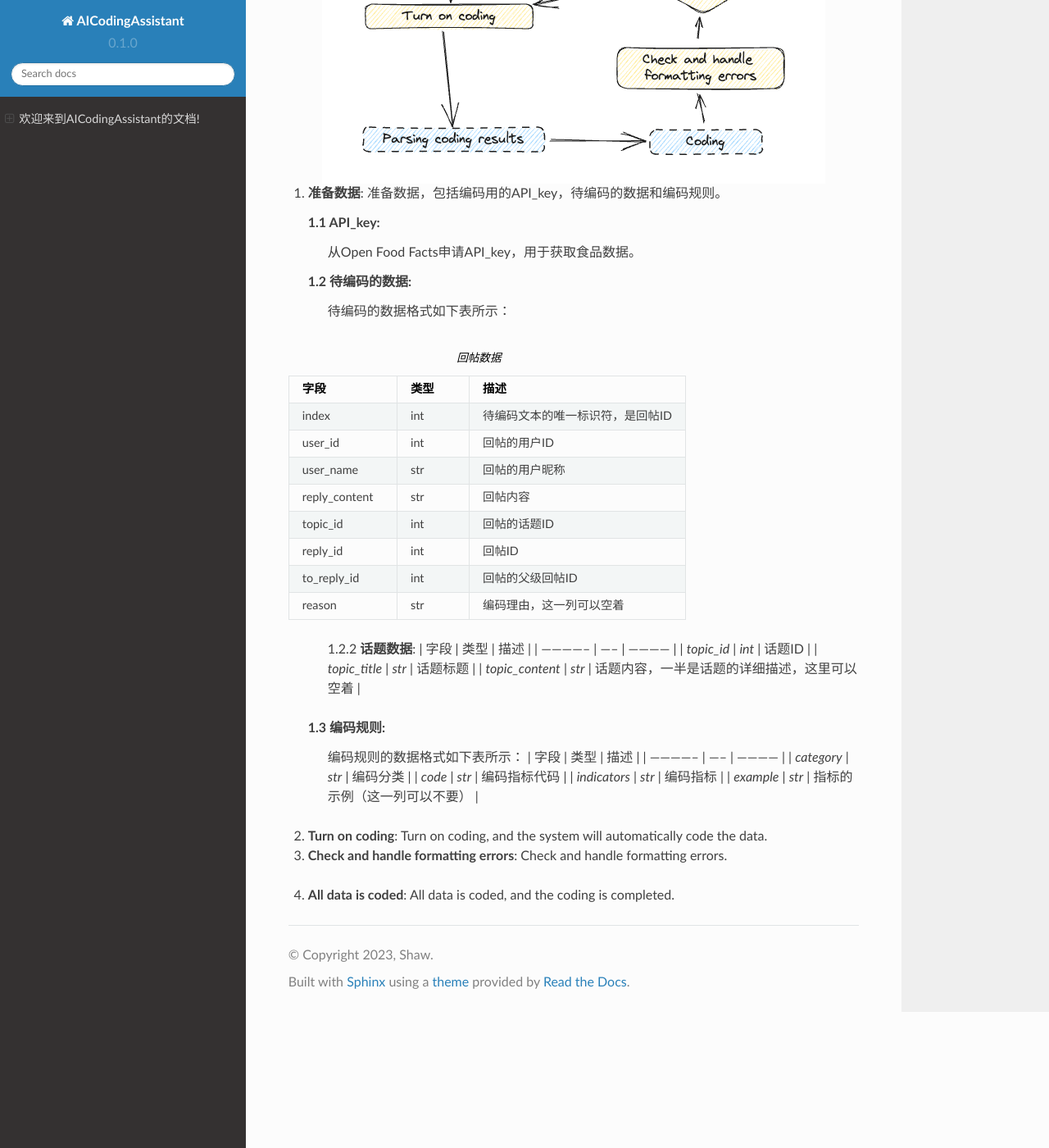
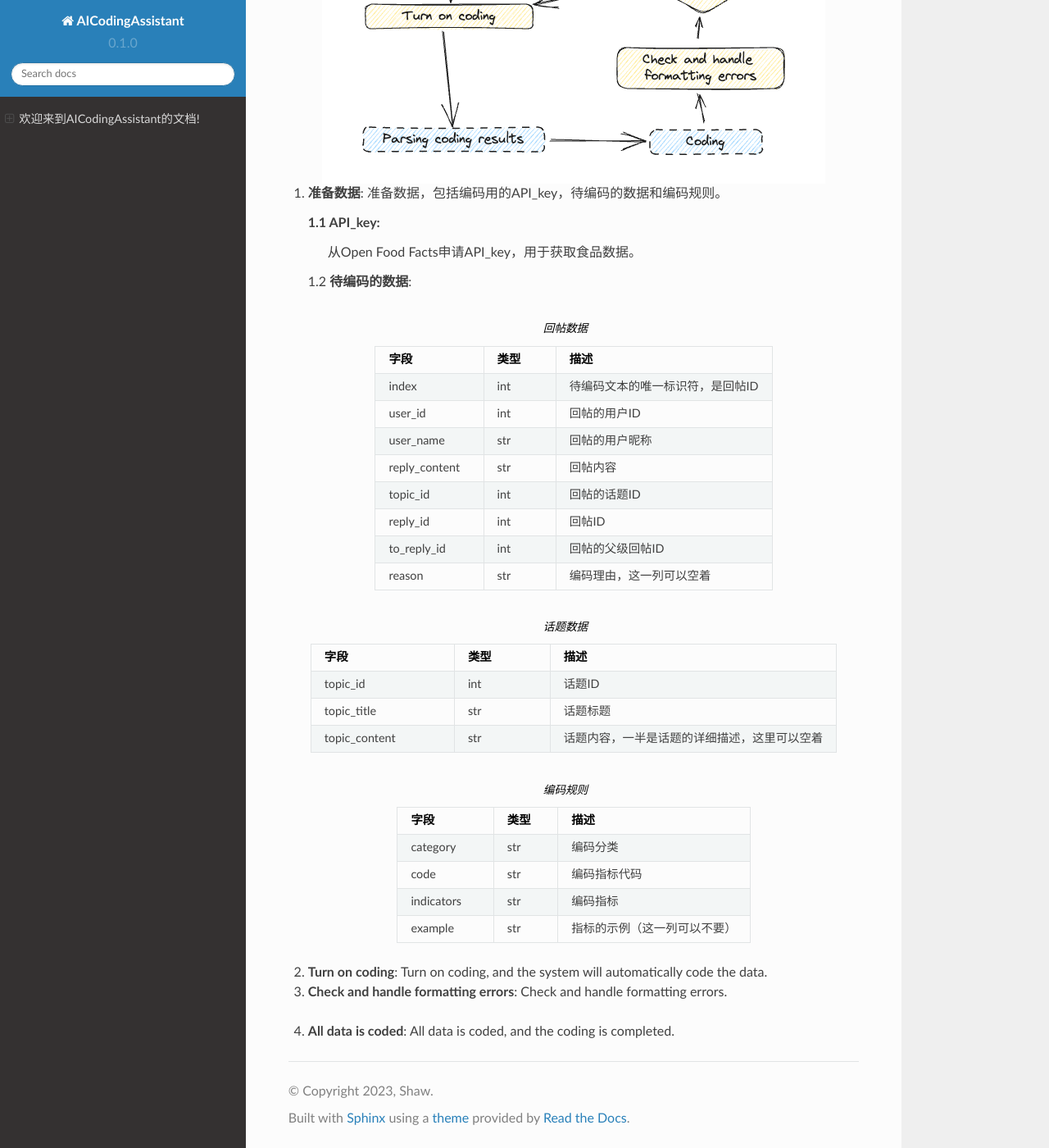
Before and after one commit to etShaw-zh/AICodingAssistant, a Sphinx documentation site: the page built from docs/source/index.rst, in a window 1280 px wide and 1400 px high, scrolled down 542 px. Shown: the whole window at 82% size. Built offline with Sphinx 7.4.7 and the Read the Docs theme 2.0.0, drawn with Linux system fonts in a browser that asks for light colours.

Commit message:
Update index.rst

```diff
--- a/docs/source/index.rst
+++ b/docs/source/index.rst
@@ -28,9 +28,9 @@
        从Open Food Facts申请API_key，用于获取食品数据。
 
    1.2 **待编码的数据**:
-         待编码的数据格式如下表所示：
 
 .. csv-table:: 回帖数据
+   :align: center
    :header: "字段", "类型", "描述"
    :widths: 15, 10, 30
 
@@ -43,45 +43,25 @@
    "to_reply_id", int, "回帖的父级回帖ID"
    "reason", str, "编码理由，这一列可以空着"
 
+.. csv-table:: 话题数据
+   :align: center
+   :header: "字段", "类型", "描述"
+   :widths: 15, 10, 30
 
-+------------+------------+-----------+
-| 字段  | 类型  | 描述  |
-+============+============+===========+
-| index | int   | 待编码文本的唯一标识符，是回帖ID  |
-+------------+------------+-----------+
-| user_id | int   | 回帖的用户ID  |
-+------------+------------+-----------+
-| user_name | str   | 回帖的用户昵称  |
-+------------+------------+-----------+
-| reply_content | str   | 回帖内容  |
-+------------+------------+-----------+
-| topic_id | int   | 回帖的话题ID  |
-+------------+------------+-----------+
-| reply_id | int   | 回帖ID  |
-+------------+------------+-----------+
-| to_reply_id | int   | 回帖的父级回帖ID  |
-+------------+------------+-----------+
-| reason | str   | 编码理由，这一列可以空着  |
-+------------+------------+-----------+
+   "topic_id", int, "话题ID"
+   "topic_title", str, "话题标题"
+   "topic_content", str, "话题内容，一半是话题的详细描述，这里可以空着"
 
+.. csv-table:: 编码规则
+   :align: center
+   :header: "字段", "类型", "描述"
+   :widths: 15, 10, 30
 
+   "category", str, "编码分类"
+   "code", str, "编码指标代码"
+   "indicators", str, "编码指标"
+   "example", str, "指标的示例（这一列可以不要）"
 
-         1.2.2 **话题数据**:
-         | 字段           | 类型  | 描述         |
-         | -------------- | ----- | ------------ |
-         | `topic_id`        | `int` | 话题ID         |
-         | `topic_title`        | `str` | 话题标题         |
-         | `topic_content`        | `str` | 话题内容，一半是话题的详细描述，这里可以空着         |
-
-
-   1.3 **编码规则**:
-         编码规则的数据格式如下表所示：
-         | 字段           | 类型  | 描述         |
-         | -------------- | ----- | ------------ |
-         | `category`         | `str` | 编码分类     |
-         | `code`        | `str` | 编码指标代码         |
-         | `indicators`        | `str` | 编码指标        |
-         | `example`        | `str` | 指标的示例（这一列可以不要）         |
 
 2. **Turn on coding**:
    Turn on coding, and the system will automatically code the data.
```
